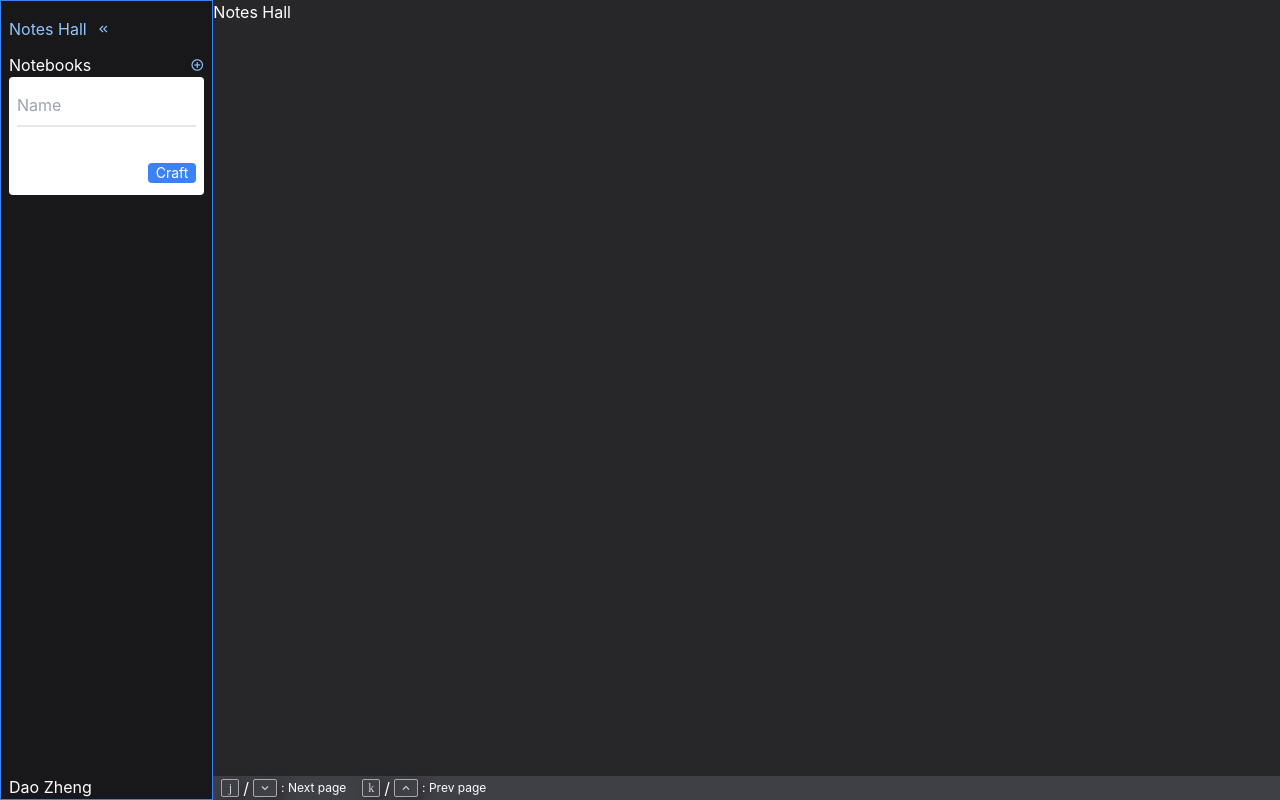
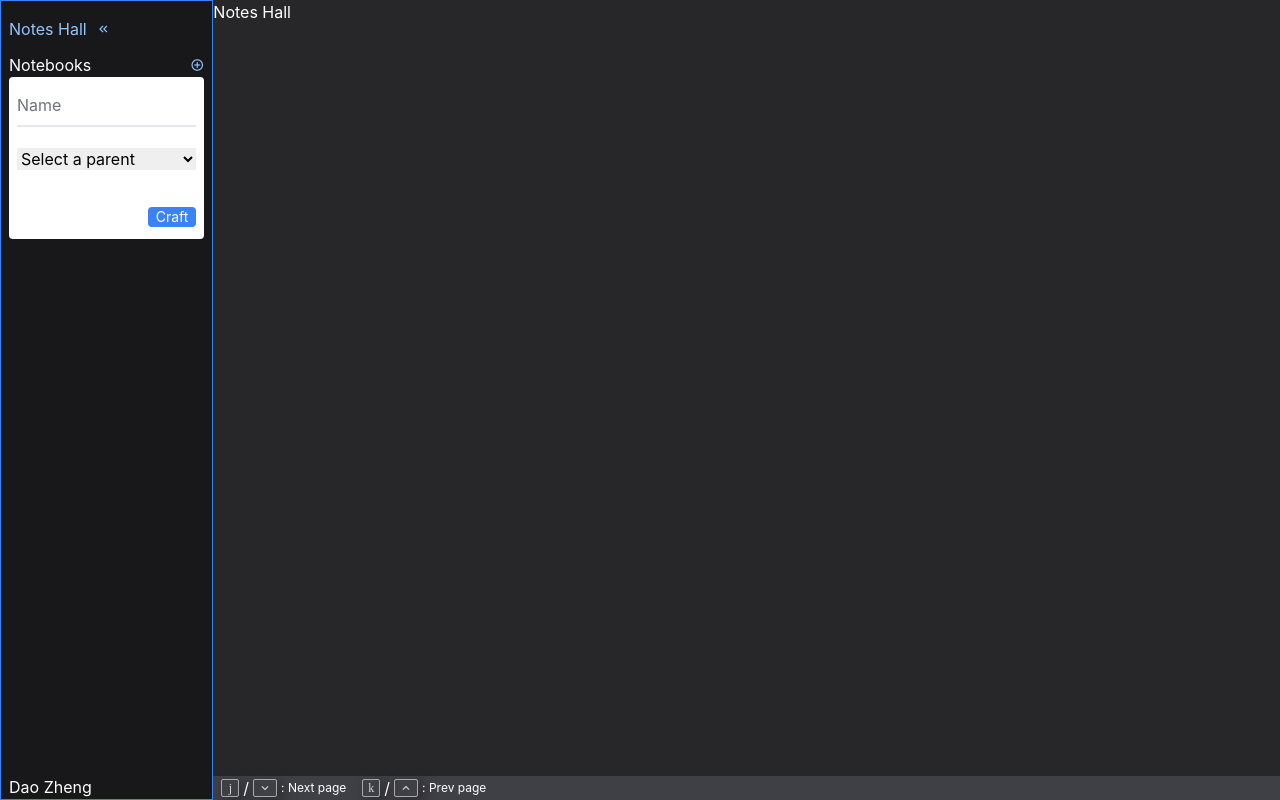
Before and after one commit to daoyzheng/notecraft, a React (Vite) app: page / in a window 1280 px wide. Both pictures are taken after a click on the icon "add_circle_outline". Built offline with nearby package versions, Linux system fonts and the light colour scheme.

Commit message:
Add select component

```diff
--- a/src/components/globalMenu/NewNotebookForm.tsx
+++ b/src/components/globalMenu/NewNotebookForm.tsx
@@ -1,8 +1,10 @@
-import { RefObject, useCallback } from "react"
+import { RefObject, useCallback, useMemo } from "react"
 import useRegisterForm from "../../hooks/useRegisterForm"
 import { INotebook } from "../../interfaces/note"
+import { notebooksMock } from "../../utils/mock"
 import Dialog from "../dialog/Dialog"
 import Input from "../input/Input"
+import Select from "../select/Select"
 
 interface Props {
   onBlur: () => void
@@ -17,6 +19,10 @@ const defaultValue = {
   parentNotebookId: null,
   children: []
 }
+interface IOption {
+  id: string
+  label: string
+}
 const NewNotebookForm = ({ onBlur, blurException, onCreateNewNotebook }: Props) => {
   const [register, reset, handleSubmit, errors] = useRegisterForm<INotebook>({defaultValue})
   const handleDialogBlur = useCallback(() => {
@@ -26,6 +32,9 @@ const NewNotebookForm = ({ onBlur, blurException, onCreateNewNotebook }: Props)
     onCreateNewNotebook && onCreateNewNotebook(data)
     reset()
   }, [onCreateNewNotebook])
+  const notebookOptions: IOption[] = useMemo(() => {
+    return notebooksMock.flatMap(notebook => ({id: notebook.id, label: notebook.name}))
+  },[notebooksMock])
 
   return (
     <Dialog onBlur={handleDialogBlur} exception={blurException} className="absolute left-0 top-6 z-10">
@@ -35,9 +44,14 @@ const NewNotebookForm = ({ onBlur, blurException, onCreateNewNotebook }: Props)
               required: 'Please enter a name for your notebook'
             })}
             placeholder="Name"
-            className="focus:outline-none border-b-2 py-2 bg-transparent w-full placeholder-gray-400 focus:placeholder-gray-400 w-52"
+            className="focus:outline-none border-b-2 py-2 bg-transparent w-full placeholder-gray-400 focus:placeholder-gray-500 w-52"
             errorMessage={errors.name?.message}
             autoFocus
+          />
+          <Select
+            register={register('parentNotebookId')}
+            options={notebookOptions}
+            placeholder="Select a parent"
           />
           <div className="flex justify-end mt-4 mb-1">
             <button type="submit" className="bg-blue-500 text-white px-2 rounded text-sm hover:bg-blue-600">Craft</button>
--- a/src/components/input/Input.tsx
+++ b/src/components/input/Input.tsx
@@ -1,4 +1,4 @@
-import { KeyboardEvent, useState } from "react"
+import { KeyboardEvent } from "react"
 import { InputErrorMessage } from "./Input.styled"
 
 interface IInput {
--- a/src/components/notelist/NewNoteForm.tsx
+++ b/src/components/notelist/NewNoteForm.tsx
@@ -39,7 +39,7 @@ const NewNoteForm = ({ onBlur, onCreateNewNote, blurException }: Props) => {
               required: 'Please enter a title for your note'
             })}
             placeholder="Title"
-            className="focus:outline-none border-b-2 py-2 bg-transparent w-full placeholder-gray-400 focus:placeholder-gray-400 w-52"
+            className="focus:outline-none border-b-2 py-2 bg-transparent w-full placeholder-gray-400 focus:placeholder-gray-500 w-52"
             errorMessage={errors.title?.message}
             autoFocus
           />
--- /dev/null
+++ b/src/components/select/Select.tsx
@@ -0,0 +1,56 @@
+import { InputErrorMessage } from "../input/Input.styled"
+
+interface IOption {
+  id: string
+  label: string
+}
+
+interface Props {
+  label?: string
+  options: IOption[]
+  emptyText?: string
+  className?: string
+  placeholder?: string
+  register: any
+  errorMessage?: string | undefined
+  autoFocus?: boolean
+}
+const Select = ({
+  className,
+  label,
+  placeholder,
+  options,
+  emptyText='No options',
+  register,
+  errorMessage,
+  autoFocus
+}: Props) => {
+  return (
+    <div>
+      <label htmlFor="select">{label}</label>
+      <select
+        className={`${className} focus:outline-none cursor-pointer w-full ${options.length === 0 ?'text-gray-400 focus:text-gray-500':''}`}
+        {...register}
+        autoFocus={autoFocus}
+      >
+        {options.length > 0 ?
+          <>
+            {placeholder && <option value="" disabled selected className="text-xs italic">{placeholder}</option>}
+            {options.map(option =>
+              <option
+                className=""
+                value={option.id}
+              >{option.label}</option>)}
+            </>
+          :
+          <option className="text-xs italic">{emptyText}</option>
+        }
+      </select>
+      <div className="h-5 text-sm">
+        <InputErrorMessage opacity={errorMessage ? 1 : 0} className="text-red-500">{errorMessage}</InputErrorMessage>
+      </div>
+    </div>
+  )
+}
+
+export default Select
```
